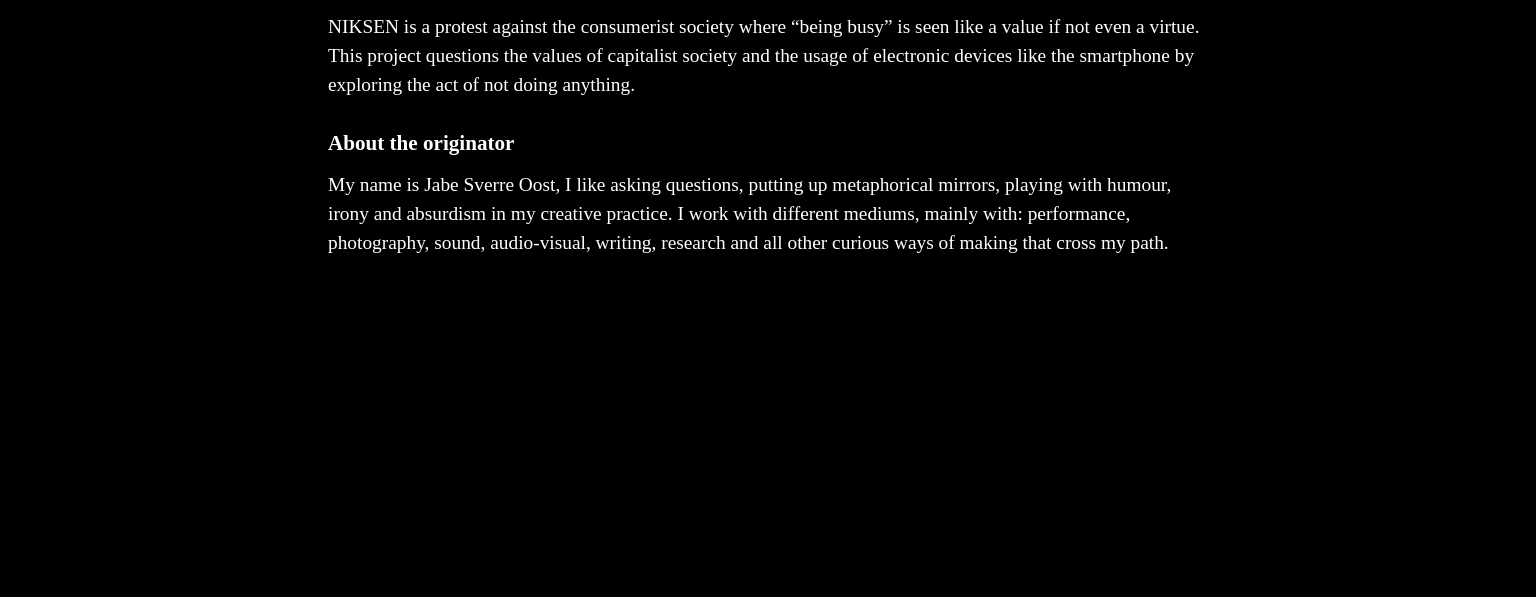
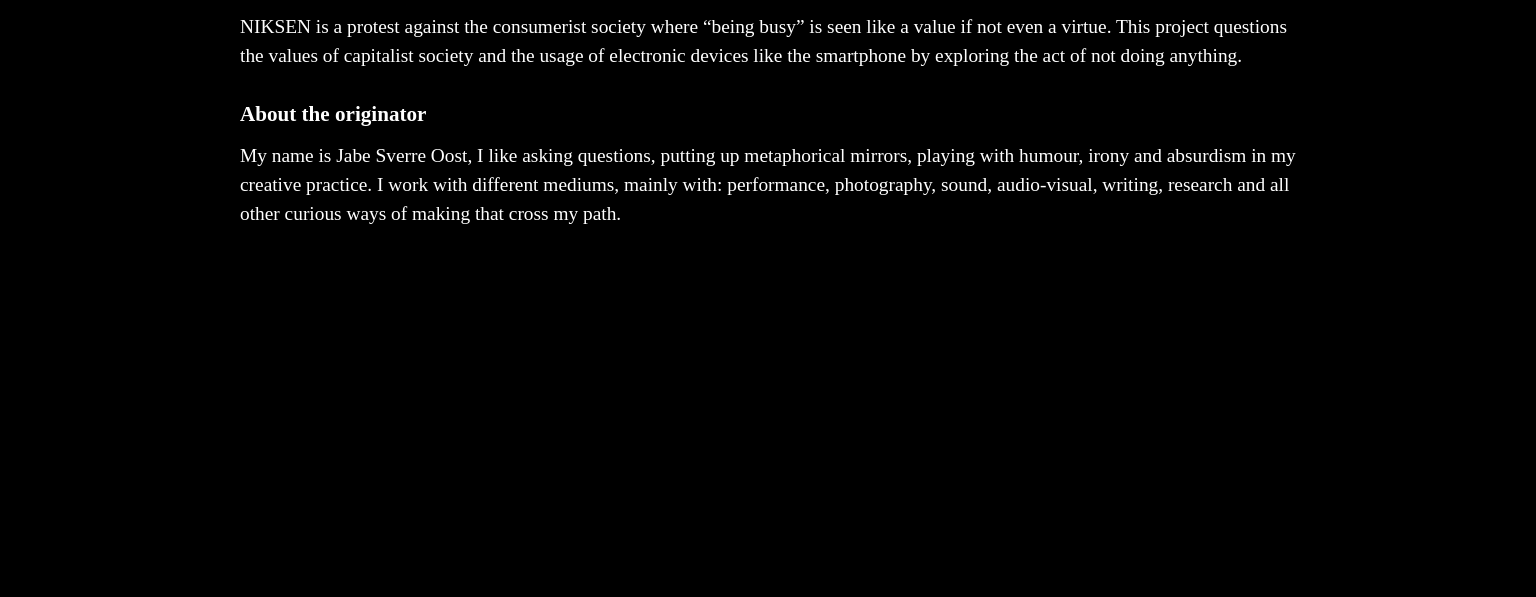
Before and after one commit to richardvanthof/Niksen-website, a plain HTML site: page about.html in a window 1536 px wide. Shown: the part 203-800 px from the top of the page. Drawn offline with Linux system fonts and the light colour scheme.

Commit message:
Updated container

```diff
--- a/styles/style.css
+++ b/styles/style.css
@@ -18,6 +18,14 @@ body {
   width: min(90vw, 50rem);
 }
 
+@media screen and (min-width: 1500px) {
+  .container {
+    margin: 1em auto;
+    width: min(90vw, 60rem);
+  }
+
+}
+
 .no-overflow {
   overflow: hidden;
 }
```
